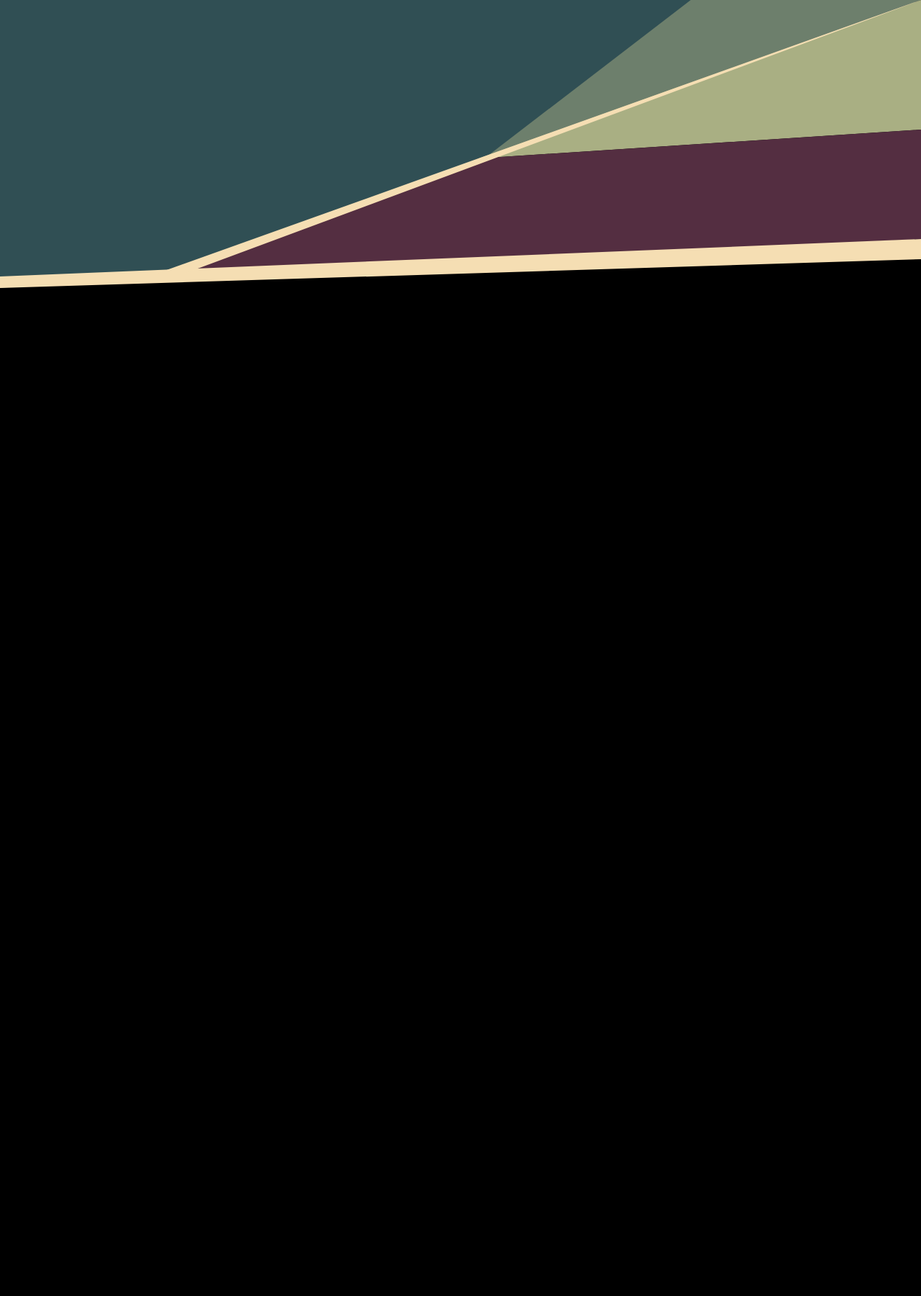
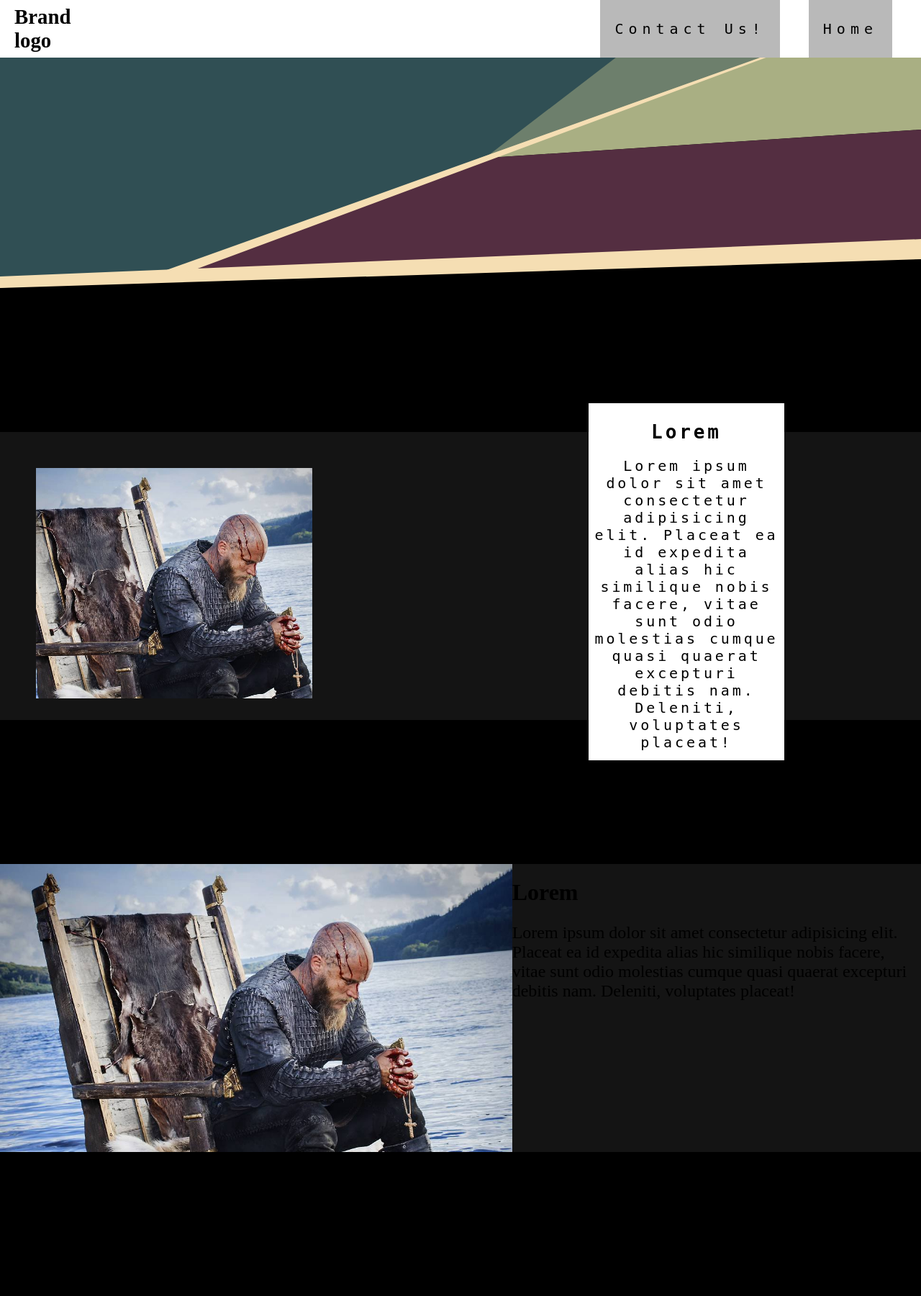
Before and after one commit to richardo-en/webiste_design, a Flask app: page /about in a window 1280 px wide. Shown: the whole page at 72% size. Before the commit the page ends 400 px from the top, so only its background shows below. Run offline with Flask 2, Linux system fonts and the light colour scheme.

Commit message:
i need to update it for link on image of cool animation. I did add some css some style animations but it is not still responsive for mobile

```diff
--- a/static/style.css
+++ b/static/style.css
@@ -31,7 +31,6 @@ canvas{
 /* ABOUT PAGE LANDING DESIGN */
 /* ABOUT PAGE LANDING DESIGN */
 .topBarSpace{
-    position: absolute;
     top: 0;
     width: 100%;
     height: 400px;
@@ -88,6 +87,61 @@ canvas{
     width: 100%;
     height: 400px;
     top: 0;
+}
+/*----------------------------*/
+
+.about-article{
+    height: 50vh;
+    width: 100vw;
+    margin-top: 25vh;
+    margin-bottom: 25vh;
+    background-color: rgb(20, 20, 20);
+    opacity: 50%;
+    transform: translateY(20%);
+    transition: all 1s ease;
+    display: flex;
+}
+.about-article.active{
+    transform: translateY(0);
+    opacity: 100%;
+}
+
+.about-article img.right{
+    width: 30%;
+    height: 80%;
+    object-fit: cover;
+    margin-top: 50px;
+    margin-left: 50px;
+    opacity: 50%;
+    transform: translateX(-50%);
+    transition: all 2.5s ease;
+}
+.about-article img.active{
+    opacity: 100%;
+    transform: translate(0);
+}
+
+.about-article .text-right{
+    background-color: white;
+    padding: 8px;
+    text-align: center;
+    font-family: monospace;
+    letter-spacing: 0.3em;
+    width: 20%;
+    height: 60vh;
+    margin-right: 25px;
+    margin-left: 30%;
+    transform: translateY(5vh);
+    opacity: 50%;
+    transition: all 2.5s ease;
+}
+.about-article .text-right p,
+.about-article .text-left p{
+    font-size: x-large;
+}
+.about-article .text-right.active{
+    transform: translateY(-5vh);
+    opacity: 100%;
 }
 /* END OF ABOUT PAGE LANDING DESIGN */
 /* END OF ABOUT PAGE LANDING DESIGN */
--- a/templates/about.html
+++ b/templates/about.html
@@ -1,5 +1,14 @@
 {% extends "layout.html" %}
 {% block content %}
+
+<nav id="navbar">
+    <a href="" class="brand">Brand logo</a>
+    <ul>
+        <a href="{{ url_for('home') }}"><button>Home</button></a>
+        <a href="{{ url_for('contact') }}"><button>Contact Us!</button></a>
+    </ul>
+</nav>
+
 <div class="topBarSpace">
     <div class="topBar"></div>
     <div class="line"></div>
@@ -9,9 +18,28 @@
     <div class="line5"></div>
 </div>
 
+<div class="about-article reveal">
+    <img src="/static/ragnar.jpg" alt="" class="reveal right">
+    <div class="text-right reveal">
+        <h1>Lorem</h1>
+        <p>Lorem ipsum dolor sit amet consectetur adipisicing elit.
+            Placeat ea id expedita alias hic similique nobis facere,
+            vitae sunt odio molestias cumque quasi quaerat excepturi
+            debitis nam. Deleniti, voluptates placeat!
+        </p>
+    </div>
+</div>
 
-<div class="bot-navig">
-    <a href="{{ url_for('contact') }}"><button class="btn"> Contact Us!</button></a>
-    <a href="{{ url_for('home') }}"><button class="btn"> Home</button></a>
+<div class="about-article reveal">
+    <img src="/static/ragnar.jpg" alt="" class="reveal left">
+    <div class="text-left reveal">
+        <h1>Lorem</h1>
+        <p>Lorem ipsum dolor sit amet consectetur adipisicing elit.
+            Placeat ea id expedita alias hic similique nobis facere,
+            vitae sunt odio molestias cumque quasi quaerat excepturi
+            debitis nam. Deleniti, voluptates placeat!
+        </p>
+    </div>
 </div>
+
 {% endblock %}
```
